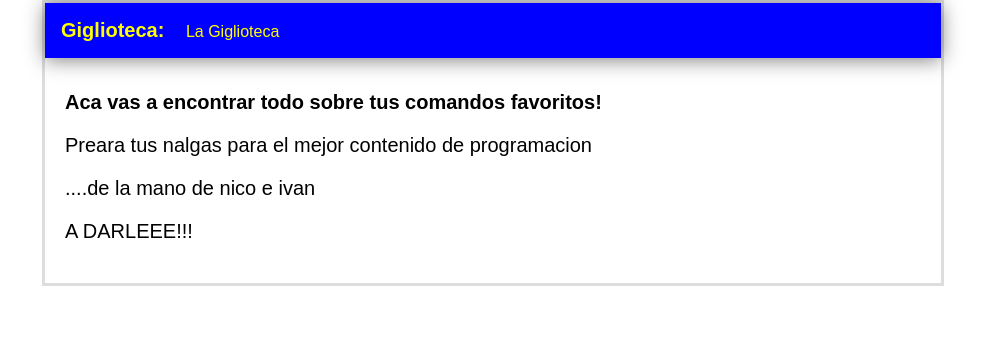
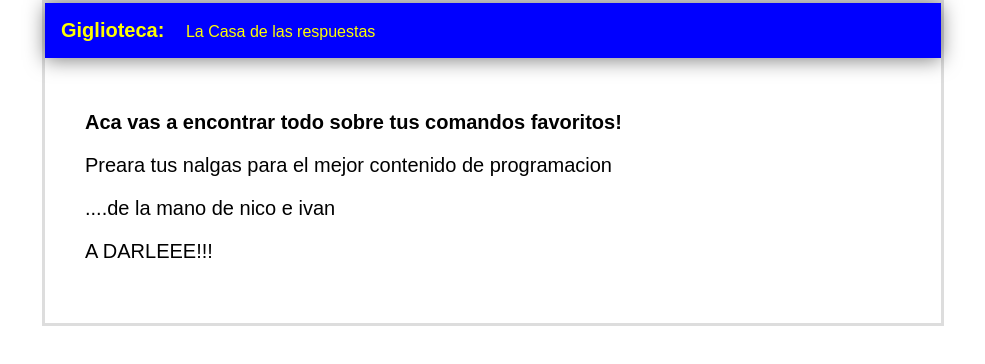
Before and after one commit to RegexNM/gitblioteca, a plain HTML site: page giglioteca.html in a window 1280 px wide. Shown: the whole page, without its empty margins (147-1132 px from the left). Drawn offline with Linux system fonts and the light colour scheme.

Commit message:
cuarto cambio

```diff
--- a/css/estilos.css
+++ b/css/estilos.css
@@ -40,6 +40,6 @@ font-size: 0.8em;
 
 #post{
 
-padding: 1em;
+padding: 2em;
 
 }
--- a/giglioteca.html
+++ b/giglioteca.html
@@ -2,13 +2,13 @@
 <html lang="en" dir="ltr">
   <head>
     <meta charset="utf-8">
-    <title> Probando github </title>
+    <title> La Giglioteca ♥ </title>
     <link rel="stylesheet" href="css/estilos.css">
   </head>
   <body>
       <div id="container">
         <div id="cabecera">
-          Giglioteca: <span id="tagline">La Giglioteca</span>
+          Giglioteca: <span id="tagline">La Casa de las respuestas</span>
         </div>
         <div id="post">
           <h1>  Aca vas a encontrar todo sobre tus comandos favoritos! </h1>
```
